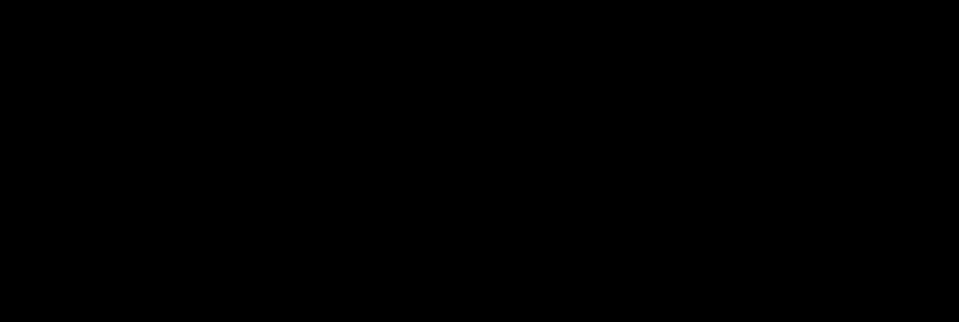
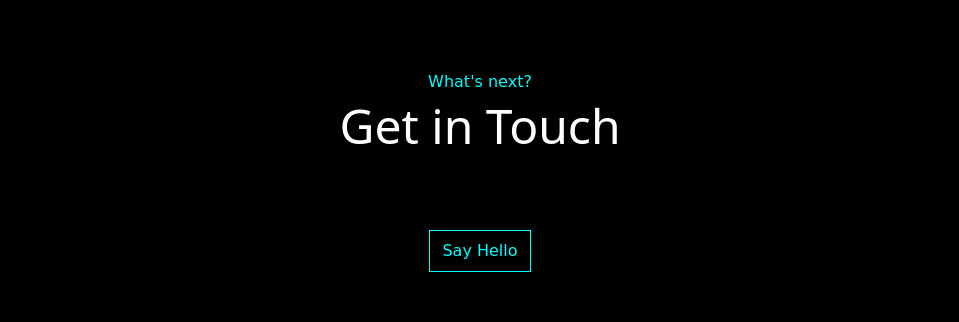
Before and after one commit to robin-jr/portfolio, a Next.js app: page / in a window 1280 px wide. Shown: the part 3161-3483 px from the top of the page, without its empty margins (160-1119 px from the left). Before the commit the page ends 3116 px from the top, so only its background shows below. Built offline with nearby package versions, Linux system fonts and the light colour scheme.

Commit message:
contact section done

```diff
--- /dev/null
+++ b/components/Contact.tsx
@@ -0,0 +1,13 @@
+import React from 'react'
+
+function Contact() {
+  return (
+    <div className="text-center">
+        <div className="font-comic color-secondary">What's next?</div>
+        <div className="text-5xl mt-2">Get in Touch</div>
+        <button className="button mt-20">Say Hello</button>
+    </div>
+  )
+}
+
+export default Contact
--- a/components/Projects.tsx
+++ b/components/Projects.tsx
@@ -14,7 +14,7 @@
         tags: ["Spotify Api","Firebase"], githubLink: "", link: "", image: "https://picsum.photos/200"
     }]
     return (
-        <div className="w-[80%] mb-20">
+        <div className="w-[80%]">
             <div className="text-3xl color-tertiary">Some things I've built</div>
             <div className={styles.projects}>
                 {projects.map((project, idx) => <Project project={project} />)}
--- a/pages/index.tsx
+++ b/pages/index.tsx
@@ -1,5 +1,6 @@
 import Head from 'next/head'
 import About from '../components/About'
+import Contact from '../components/Contact'
 import Footer from '../components/Footer'
 import Intro from '../components/Intro'
 import Navbar from '../components/Navbar'
@@ -27,6 +28,9 @@
         <div className="min-h-screen flex w-full flex-col items-center justify-center px-20">
           <Projects />
         </div>
+        <div className="min-h-screen flex w-full flex-col items-center justify-center px-20">
+          <Contact />
+        </div>
       </main>
 
       <Footer />
```
